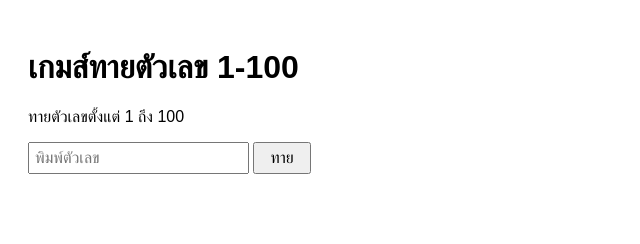
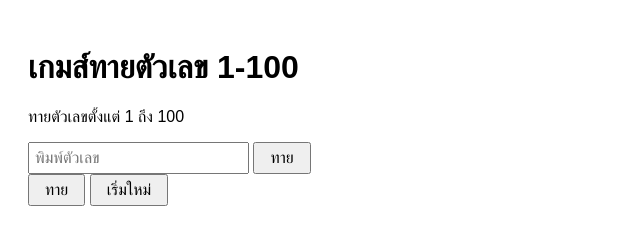
Before and after one commit to YupakornSorntrun/number-guessing-game, a plain HTML site: page index.html in a window 1280 px wide. Shown: the whole page, without its empty margins (0-640 px from the left). Drawn offline with Linux system fonts and the light colour scheme.

Commit message:
feat: add reset game button functionality

```diff
--- a/index.html
+++ b/index.html
@@ -15,6 +15,11 @@
     <input type="text" id="txt" placeholder="พิมพ์ตัวเลข" />
     <button onclick="checkGuess()">ทาย</button>
 
+    <div class="d-grid gap-2">
+      <button onclick="checkGuess()" class="btn btn-primary">ทาย</button>
+      <button onclick="resetGame()" class="btn btn-secondary">เริ่มใหม่</button>
+    </div>
+
     <p id="result"></p>
     <script src="script.js"></script>
   </body>
--- a/script.js
+++ b/script.js
@@ -45,7 +45,7 @@ function checkGuess() {
             <h5>✓ ถูกต้อง!</h5>
             <p>คุณทายถูกในครั้งที่ ${attemptCount}</p>
         </div>
-     `;
+    `;
   } else if (guessValue > secretNumber) {
     resultContainer.innerHTML = `
         <div class="alert alert-warning" role="alert">
```
